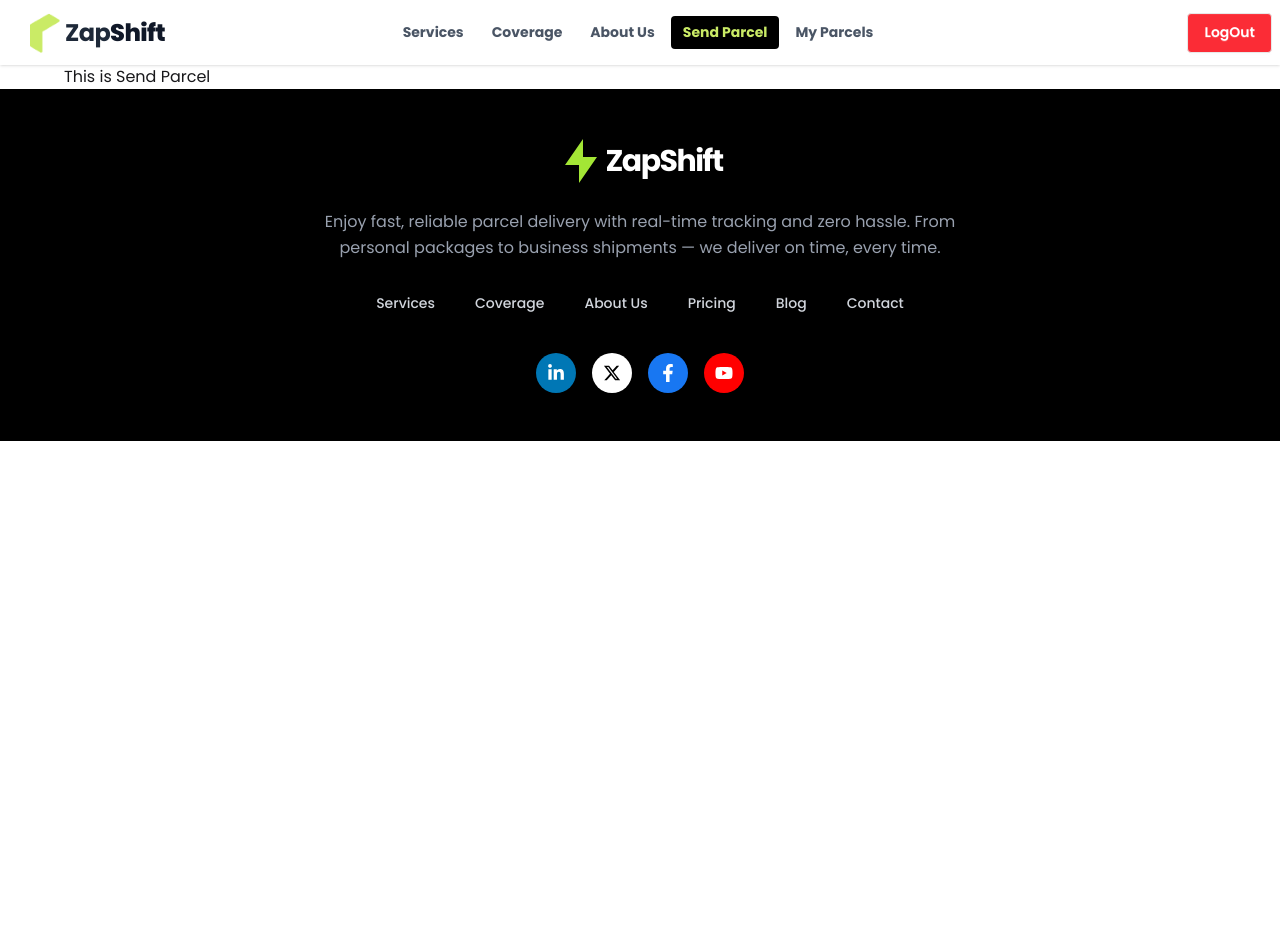
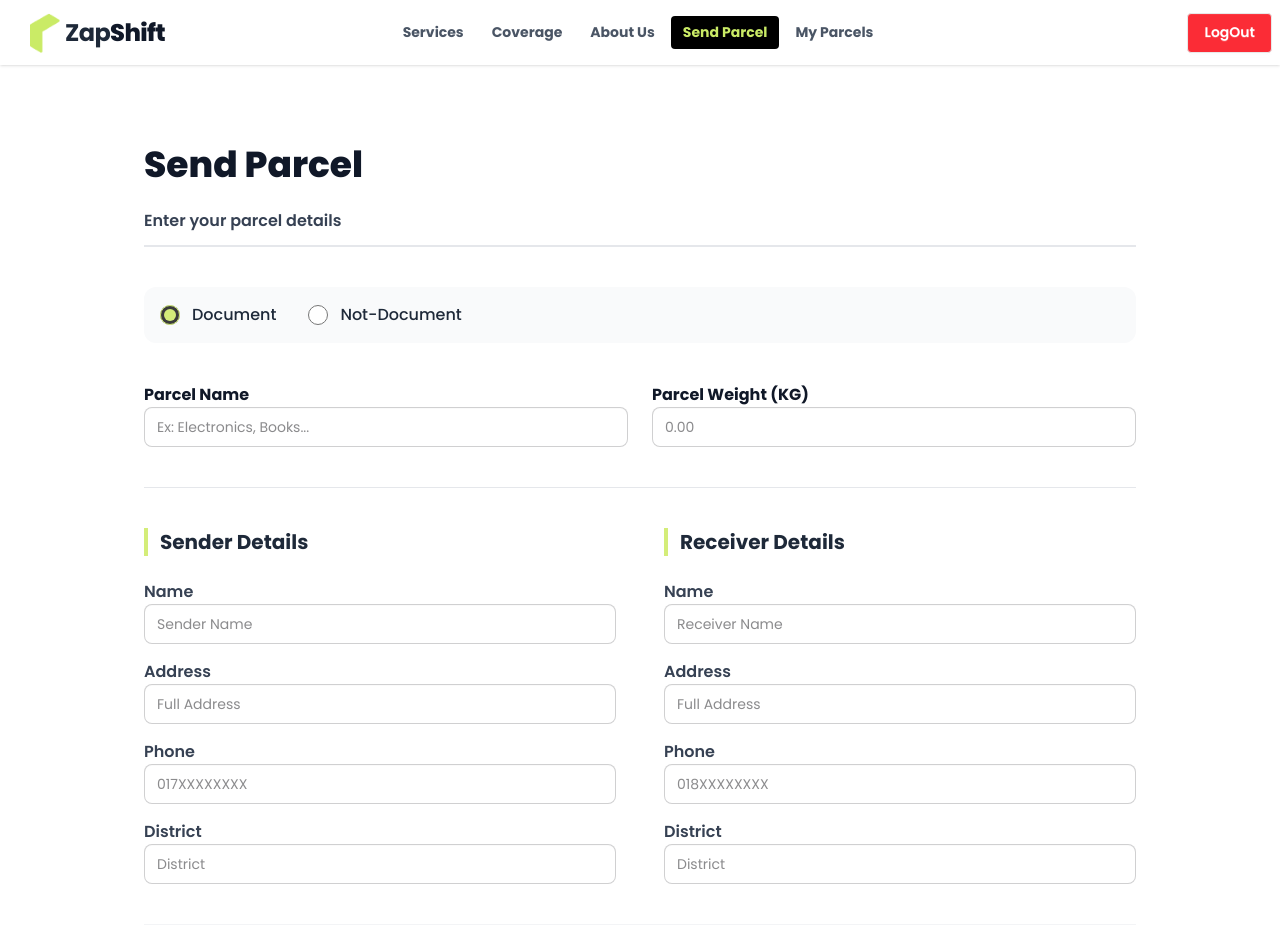
Before and after one commit to md-tahmid-hasan-golap/zapShiftClient, a React (Vite) app: page /sendParcel in a window 1280 px wide. Shown: the top 952 px of the page. Before the commit the page ends 800 px from the top, so only its background shows below. Built offline with nearby package versions, Linux system fonts and the light colour scheme; no server answers; sample sign-in values are in the browser's storage.

Commit message:
add a send a parcel

```diff
--- a/src/Components/SendParcel.jsx
+++ b/src/Components/SendParcel.jsx
@@ -1,7 +1,200 @@
+import { useForm } from "react-hook-form";
+
 const SendParcel = () => {
+  const { register, handleSubmit } = useForm();
+
+  const handerSendAParcel = (data) => {
+    console.log(data);
+  };
+
   return (
-    <div>
-      <h2>This is Send Parcel</h2>
+    <div className="max-w-5xl mx-auto px-4 py-10 md:py-20">
+      {/* Header Section */}
+      <div className="mb-10">
+        <h1 className="text-3xl font-extrabold text-gray-900 sm:text-4xl mb-6">
+          Send Parcel
+        </h1>
+        <p className="text-base text-gray-700 font-semibold mb-3">
+          Enter your parcel details
+        </p>
+        <div className="w-full border-t-2 border-gray-200"></div>
+      </div>
+
+      <form onSubmit={handleSubmit(handerSendAParcel)} className="space-y-10">
+        {/* Radio Group */}
+        <div className="flex flex-wrap items-center gap-8 bg-gray-50 p-4 rounded-xl">
+          <label className="flex items-center gap-3 cursor-pointer group">
+            <input
+              {...register("parcelType")}
+              type="radio"
+              value="Document"
+              defaultChecked
+              className="w-5 h-5 cursor-pointer accent-[#D4ED79]"
+            />
+            <span className="text-gray-800 font-medium group-hover:text-black transition-colors">
+              Document
+            </span>
+          </label>
+
+          <label className="flex items-center gap-3 cursor-pointer group">
+            <input
+              {...register("parcelType")}
+              type="radio"
+              value="Not-Document"
+              className="w-5 h-5 cursor-pointer accent-[#D4ED79]"
+            />
+            <span className="text-gray-800 font-medium group-hover:text-black transition-colors">
+              Not-Document
+            </span>
+          </label>
+        </div>
+
+        {/* Parcel Name & Weight */}
+        <div className="grid grid-cols-1 md:grid-cols-2 gap-6">
+          <div className="form-control w-full">
+            <label className="label text-gray-900 font-bold">Parcel Name</label>
+            <input
+              type="text"
+              {...register("parcelName", { required: true })}
+              className="input input-bordered w-full focus:outline-none focus:ring-2 focus:ring-[#D4ED79] rounded-lg"
+              placeholder="Ex: Electronics, Books..."
+            />
+          </div>
+          <div className="form-control w-full">
+            <label className="label text-gray-900 font-bold">
+              Parcel Weight (KG)
+            </label>
+            <input
+              type="number"
+              {...register("parcelWeight", { required: true, min: 0 })}
+              className="input input-bordered w-full focus:outline-none focus:ring-2 focus:ring-[#D4ED79] rounded-lg"
+              placeholder="0.00"
+              step="0.01"
+            />
+          </div>
+        </div>
+
+        <div className="border-t border-gray-200"></div>
+
+        {/* Sender & Receiver Details */}
+        <div className="grid grid-cols-1 lg:grid-cols-2 gap-12">
+          {/* Sender Details */}
+          <div className="space-y-4">
+            <h2 className="text-xl font-bold text-gray-800 border-l-4 border-[#D4ED79] pl-3 mb-6">
+              Sender Details
+            </h2>
+            <div className="space-y-4">
+              <div>
+                <label className="label text-gray-700 font-semibold">
+                  Name
+                </label>
+                <input
+                  type="text"
+                  {...register("senderName", { required: true })}
+                  className="input input-bordered w-full rounded-lg"
+                  placeholder="Sender Name"
+                />
+              </div>
+              <div>
+                <label className="label text-gray-700 font-semibold">
+                  Address
+                </label>
+                <input
+                  type="text"
+                  {...register("senderAddress", { required: true })}
+                  className="input input-bordered w-full rounded-lg"
+                  placeholder="Full Address"
+                />
+              </div>
+              <div>
+                <label className="label text-gray-700 font-semibold">
+                  Phone
+                </label>
+                <input
+                  type="text"
+                  {...register("senderPhone", { required: true })}
+                  className="input input-bordered w-full rounded-lg"
+                  placeholder="017XXXXXXXX"
+                />
+              </div>
+              <div>
+                <label className="label text-gray-700 font-semibold">
+                  District
+                </label>
+                <input
+                  type="text"
+                  {...register("senderDistrict", { required: true })}
+                  className="input input-bordered w-full rounded-lg"
+                  placeholder="District"
+                />
+              </div>
+            </div>
+          </div>
+
+          {/* Receiver Details */}
+          <div className="space-y-4">
+            <h2 className="text-xl font-bold text-gray-800 border-l-4 border-[#D4ED79] pl-3 mb-6">
+              Receiver Details
+            </h2>
+            <div className="space-y-4">
+              <div>
+                <label className="label text-gray-700 font-semibold">
+                  Name
+                </label>
+                <input
+                  type="text"
+                  {...register("receiverName", { required: true })}
+                  className="input input-bordered w-full rounded-lg"
+                  placeholder="Receiver Name"
+                />
+              </div>
+              <div>
+                <label className="label text-gray-700 font-semibold">
+                  Address
+                </label>
+                <input
+                  type="text"
+                  {...register("receiverAddress", { required: true })}
+                  className="input input-bordered w-full rounded-lg"
+                  placeholder="Full Address"
+                />
+              </div>
+              <div>
+                <label className="label text-gray-700 font-semibold">
+                  Phone
+                </label>
+                <input
+                  type="text"
+                  {...register("receiverPhone", { required: true })}
+                  className="input input-bordered w-full rounded-lg"
+                  placeholder="018XXXXXXXX"
+                />
+              </div>
+              <div>
+                <label className="label text-gray-700 font-semibold">
+                  District
+                </label>
+                <input
+                  type="text"
+                  {...register("receiverDistrict", { required: true })}
+                  className="input input-bordered w-full rounded-lg"
+                  placeholder="District"
+                />
+              </div>
+            </div>
+          </div>
+        </div>
+
+        {/* Submit Button */}
+        <div className="pt-8 border-t border-gray-100 flex justify-center sm:justify-start">
+          <button
+            type="submit"
+            className="w-full sm:w-auto px-12 py-4 bg-[#D4ED79] text-gray-900 font-bold rounded-2xl shadow-lg hover:bg-[#c1d96b] transition-all transform active:scale-95 text-lg"
+          >
+            Proceed to Confirm Booking
+          </button>
+        </div>
+      </form>
     </div>
   );
 };
--- a/src/Router/Router.jsx
+++ b/src/Router/Router.jsx
@@ -61,15 +61,15 @@ export const router = createBrowserRouter([
   },
   {
     path: "dashboard",
-    Component: DashbordLayouts,
+    element: (
+      <Private>
+        <DashbordLayouts />
+      </Private>
+    ),
     children: [
       {
         path: "myParcels",
-        element: (
-          <Private>
-            <MyParcels />
-          </Private>
-        ),
+        Component: MyParcels,
       },
     ],
   },
```
